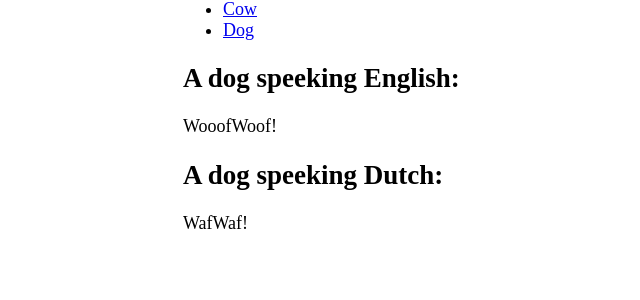
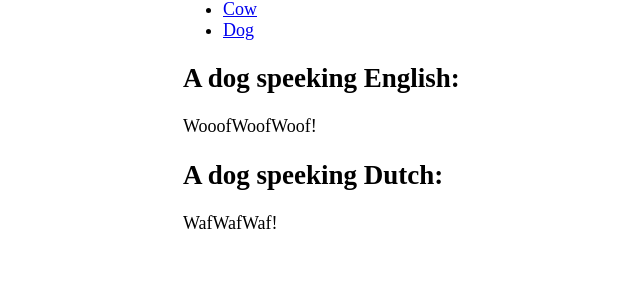
Before and after one commit to SvdBunder/WINC-CD, a Flask app: page /dog in a window 1280 px wide. Shown: the part 163-463 px from the top of the page, without its empty margins (97-737 px from the left). Run offline with Flask 3, Linux system fonts and the light colour scheme.

Commit message:
sh file test

```diff
--- a/farm/templates/dog.html
+++ b/farm/templates/dog.html
@@ -1,9 +1,9 @@
 {% extends "base.html" %}
 {% block content %}
 <h2>A dog speeking English:</h2>
-<p>WooofWoof!</p>
+<p>WooofWoofWoof!</p>
 
 <h2>A dog speeking Dutch:</h2>
-<p>WafWaf!</p>
+<p>WafWafWaf!</p>
 
 {% endblock content %}
```
Also changed, not shown: .github/workflows/deployment.yml, 1 other file.
